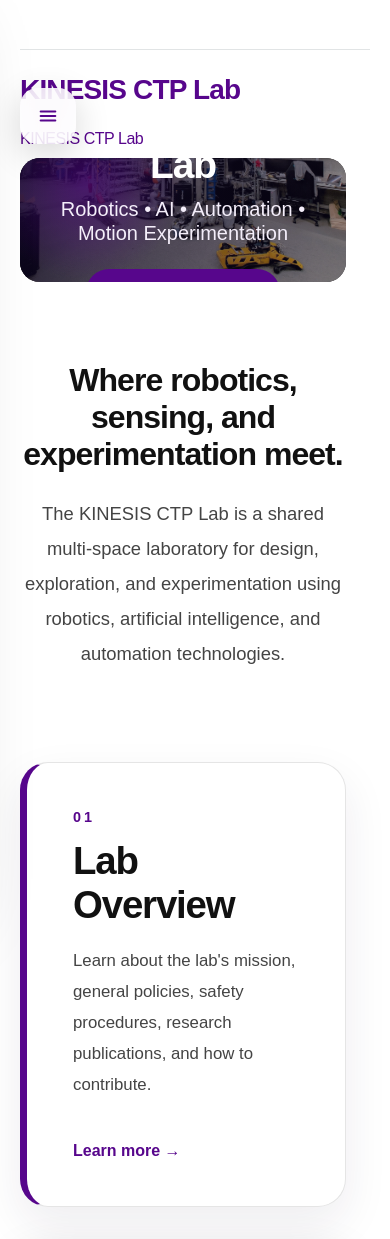
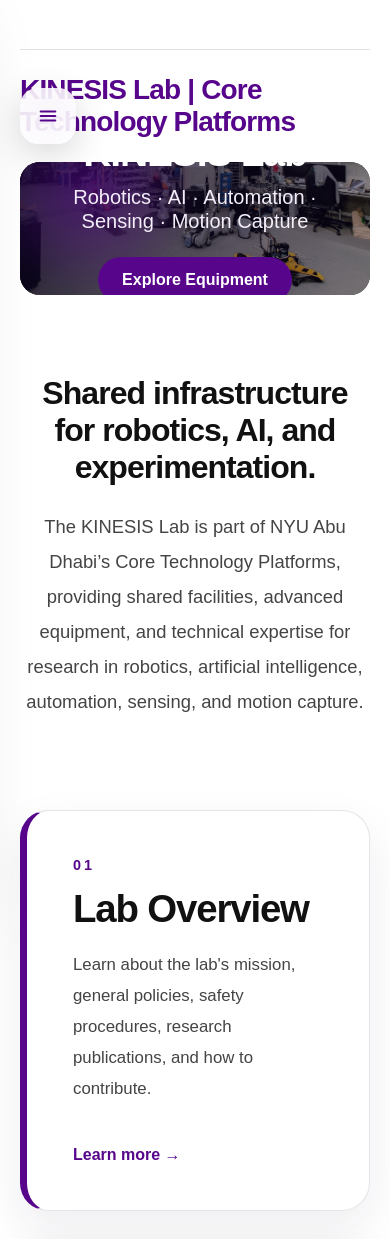
Before and after one commit to KinesisCTP/rtd-kinesis, a Sphinx documentation site: the page built from docs/source/index.rst, in a window 390 px wide. Shown: the top 1239 px of the page. Built offline with Sphinx 7.4.7 and the Read the Docs theme 3.1.0, drawn with Linux system fonts in a browser that asks for light colours.

Commit message:
Sync public wiki from private source

```diff
--- a/docs/source/_static/custom.css
+++ b/docs/source/_static/custom.css
@@ -26,9 +26,7 @@ body {
 h1,
 h2,
 h3,
-h4,
-.nav-logo,
-.nav-links a {
+h4 {
   font-family: Arial, Helvetica, sans-serif;
   letter-spacing: -0.03em;
 }
@@ -48,8 +46,8 @@ h2 {
   margin-top: 60px;
 }
 
-/* Hide RST-generated page title on homepage only */
-body.homepage .document > .section > h1:first-child {
+/* Let the custom homepage hero own the opening instead of repeating Sphinx chrome. */
+body.homepage .document > section > h1:first-child {
   display: none !important;
 }
 
@@ -132,11 +130,6 @@ body.lab-overview-section .wy-menu-vertical li.toctree-l1.current > ul > li.toct
   height: 0 !important;
   overflow: hidden !important;
   visibility: hidden !important;
-}
-
-/* Hide custom top navbar on inner pages if you want RTD sidebar as main nav */
-body:not(.homepage) .top-navbar {
-  display: none !important;
 }
 
 /* Hide RTD mobile top bar */
@@ -336,6 +329,13 @@ body:not(.homepage) .wy-side-nav-search .version {
 .hero-content p {
   font-size: 1.25rem;
   color: #f4eefa;
+}
+
+.hero-content .hero-kicker {
+  margin: 0;
+  font-size: clamp(0.72rem, 1.4vw, 0.95rem);
+  line-height: 1.5;
+  text-wrap: balance;
 }
 
 .hero-buttons {
@@ -613,20 +613,6 @@ body:not(.homepage) .wy-side-nav-search .version {
   body.homepage .wy-nav-content,
   body:not(.homepage) .wy-nav-content {
     padding: 25px 20px !important;
-  }
-
-  .top-navbar {
-    width: calc(100% - 24px);
-    top: 12px;
-    border-radius: 24px;
-    flex-direction: column;
-    gap: 10px;
-  }
-
-  .nav-links {
-    flex-wrap: wrap;
-    justify-content: center;
-    gap: 14px;
   }
 
   .showcase-row,
--- a/docs/source/_static/custom.js
+++ b/docs/source/_static/custom.js
@@ -21,33 +21,3 @@ document.addEventListener("DOMContentLoaded", function () {
       .forEach(section => section.remove());
   }
 });
-
-// ===== APPLE-STYLE NAVBAR BEHAVIOR =====
-document.addEventListener("DOMContentLoaded", function () {
-  const navbar = document.querySelector(".top-navbar");
-  if (!navbar) return;
-
-  function updateNavbar() {
-    if (window.scrollY > 80) {
-      navbar.classList.add("scrolled");
-    } else {
-      navbar.classList.remove("scrolled");
-    }
-  }
-
-  updateNavbar();
-  window.addEventListener("scroll", updateNavbar);
-
-  const currentPath = window.location.pathname;
-
-  document.querySelectorAll(".nav-links a").forEach(link => {
-    const linkPath = new URL(link.href).pathname;
-
-    if (
-      currentPath === linkPath ||
-      currentPath.includes(linkPath.replace("/index.html", "")) && linkPath !== "/"
-    ) {
-      link.classList.add("active");
-    }
-  });
-});
--- a/docs/source/index.rst
+++ b/docs/source/index.rst
@@ -1,24 +1,19 @@
-================
-KINESIS CTP Lab
-================
+=======================================
+KINESIS Lab | Core Technology Platforms
+=======================================
 
 .. raw:: html
 
    <script>document.body.classList.add('homepage');</script>
 
-   <nav class="top-navbar">
-     <a href="index.html" class="nav-logo">KINESIS CTP Lab</a>
-
-
-
    <section class="home-hero">
-     <img src="_static/images/hero-robots-landscape.jpg" alt="KINESIS CTP Lab" class="hero-bg">
+     <img src="_static/images/hero-robots-landscape.jpg" alt="KINESIS Lab at NYU Abu Dhabi Core Technology Platforms" class="hero-bg">
      <div class="hero-shade"></div>
 
      <div class="hero-content">
-       <p class="hero-kicker">NYU Abu Dhabi</p>
-       <h1>KINESIS CTP Lab</h1>
-       <p>Robotics • AI • Automation • Motion Experimentation</p>
+       <p class="hero-kicker">NYU Abu Dhabi &middot; Core Technology Platforms</p>
+       <h1>KINESIS Lab</h1>
+       <p>Robotics &middot; AI &middot; Automation &middot; Sensing &middot; Motion Capture</p>
        <div class="hero-buttons">
          <a href="2-equipment/index.html">Explore Equipment</a>
          <a href="4-facilities/index.html" class="secondary">View Facilities</a>
@@ -27,10 +22,11 @@ KINESIS CTP Lab
    </section>
 
    <section class="home-intro">
-     <h2>Where robotics, sensing, and experimentation meet.</h2>
+     <h2>Shared infrastructure for robotics, AI, and experimentation.</h2>
      <p>
-       The KINESIS CTP Lab is a shared multi-space laboratory for design, exploration,
-       and experimentation using robotics, artificial intelligence, and automation technologies.
+       The KINESIS Lab is part of NYU Abu Dhabi&rsquo;s Core Technology Platforms, providing
+       shared facilities, advanced equipment, and technical expertise for research in robotics,
+       artificial intelligence, automation, sensing, and motion capture.
      </p>
    </section>
 
```
